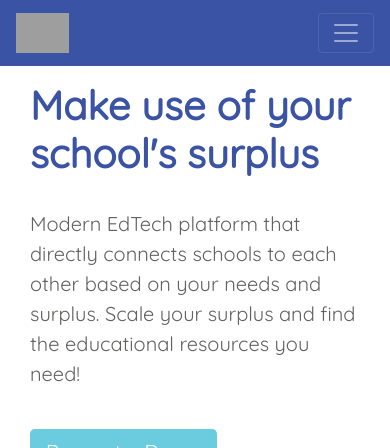
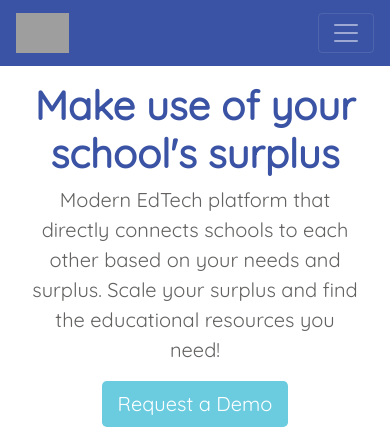
Before and after one commit to sharedschool/SharedSchool, a PHP site: page / in a window 390 px wide. Shown: the top 448 px of the page. Run offline with PHP 8.4, Linux system fonts and the light colour scheme; grey boxes are pictures that could not be loaded.

Commit message:
Updated index.php to work better on mobile devices

```diff
--- a/index.php
+++ b/index.php
@@ -26,38 +26,30 @@
 <!-- Page content -->
 <div id="page-content">
 	<div>
-		<div class="row justify-content-center">
-			<div class="col-md-5 text deadCenter">
+		<div class="row justify-content-center my-md-4">
+			<div class="col-md-5 text text-center text-md-left deadCenter">
 				<h1 class="blue-header">Make use of your school's surplus</h1>
-				<div class="break"></div>
 				<p class="gray headline">
 					Modern EdTech platform that directly connects schools to each other based on your needs and surplus. Scale your surplus and find the educational resources you need!
 				</p>
-				<div class="break"></div>
-				<button class="btn btn-primary btn-lg demo-btn" type="button" style="align-self:flex-start">Request a Demo</button>
+				<button class="btn btn-primary btn-lg demo-btn align-self-center align-self-md-start" type="button" style="align-self:flex-start">Request a Demo</button>
 			</div>
-			<div class="col-md-6 deadCenter text" style="min-height:550px">
+			<div class="col-md-6 deadCenter text my-4">
 				<img class="img-fluid" src="/img/home-1.png" width="550">
 			</div>
-			<div class="break"></div>
-		<div class="break"></div>
-		<div class="break"></div>
-		<div class="break"></div>
 		</div>
 	</div>
 
-	<div>
+	<div class="py-md-4">
 		<div class="row justify-content-center">
-			<div class="col-md-5 text deadCenter" style="height: 600px; min-height:450px">
+			<div class="col-md-5 text text-center text-md-left deadCenter mb-4 mb-md-0">
 				<h1 class="blue-header">See how SharedSchool works for your school</h1>
-				<div class="break"></div>
 				<p class="gray headline">
 					Empowering public and private schools through a shared economy model.
 				</p>
-				<div class="break"></div>
-				<button class="btn btn-primary btn-lg demo-btn" type="button" style="align-self:flex-start">Request a Demo</button>
+				<button class="btn btn-primary btn-lg demo-btn align-self-center align-self-md-start" type="button" style="align-self:flex-start">Request a Demo</button>
 			</div>
-			<div class="col-md-6 deadCenter text">
+			<div class="col-12 col-md-6 deadCenter text">
 				<div class="row justify-content-center">
 					<div class="col">
 						<img src="/img/home-social.png" class="for-icon"/>
@@ -76,8 +68,6 @@
 						</p>
 					</div>
 				</div>
-				<div class="break"></div>
-				<div class="break"></div>
 				<div class="row justify-content-center">
 					<div class="col">
 						<img src="/img/home-resources.png" class="for-icon"/>
@@ -100,54 +90,44 @@
 		</div>
 	</div>
 
-	<div class="deadCenter" style="min-height: 600px; /*padding-top: 50px*/">
-		<div class="row justify-content-center">
-			<h1 class="blue-header">The SharedSchool Process</h1>
+	<div class="deadCenter py-md-4 px-md-2">
+		<div class="row mb-4 mb-md-3">
+			<h1 class="blue-header text-center">The SharedSchool Process</h1>
 		</div>
 		<div class="row justify-content-center process">
-			<div class="col">
-				<div class="break"></div>
-				<div class="break"></div>
-				<div class="break"></div>
-				<div class="break"></div>
-				<div class="break"></div>
-				<div class="break"></div>
+			<div class="col-12 col-md text-center">
+				<div class="break d-none d-md-block"></div>
+				<div class="break d-none d-md-block"></div>
+				<div class="break d-none d-md-block"></div>
+				<div class="break d-none d-md-block"></div>
 				<img src="/img/home-identify.png" />
 				<h6>Identify</h6>
 				<p>Find excess materials you don't need.</p>
 			</div>
-			<div class="col">
-				<div class="break"></div>
-				<div class="break"></div>
-				<div class="break"></div>
-				<div class="break"></div>
+			<div class="col-12 col-md text-center">
+				<div class="break d-none d-md-block"></div>
+				<div class="break d-none d-md-block"></div>
 				<img src="/img/home-list.png" />
 				<h6>List</h6>
 				<p>Directly input your product details online or with our mobile app.</p>
 			</div>
-			<div class="col">
-				<div class="break"></div>
-				<div class="break"></div>
+			<div class="col-12 col-md text-center">
 				<img src="/img/home-match.png" />
 				<h6>Match</h6>
 				<p>Connect directly with schools who are in need of your products.</p>
 			</div>
-			<div class="col">
-				<div class="break"></div>
-				<div class="break"></div>
-				<div class="break"></div>
-				<div class="break"></div>
+			<div class="col-12 col-md text-center">
+				<div class="break d-none d-md-block"></div>
+				<div class="break d-none d-md-block"></div>
 				<img src="/img/home-connect.png" />
 				<h6>Connect</h6>
 				<p>Discuss potential transactions with the school you have been matched with.</p>
 			</div>
-			<div class="col">
-				<div class="break"></div>
-				<div class="break"></div>
-				<div class="break"></div>
-				<div class="break"></div>
-				<div class="break"></div>
-				<div class="break"></div>
+			<div class="col-12 col-md text-center">
+				<div class="break d-none d-md-block"></div>
+				<div class="break d-none d-md-block"></div>
+				<div class="break d-none d-md-block"></div>
+				<div class="break d-none d-md-block"></div>
 				<img src="/img/home-complete.png" />
 				<h6>Complete</h6>
 				<p>Finalize details and decide on shipment method.</p>
```
